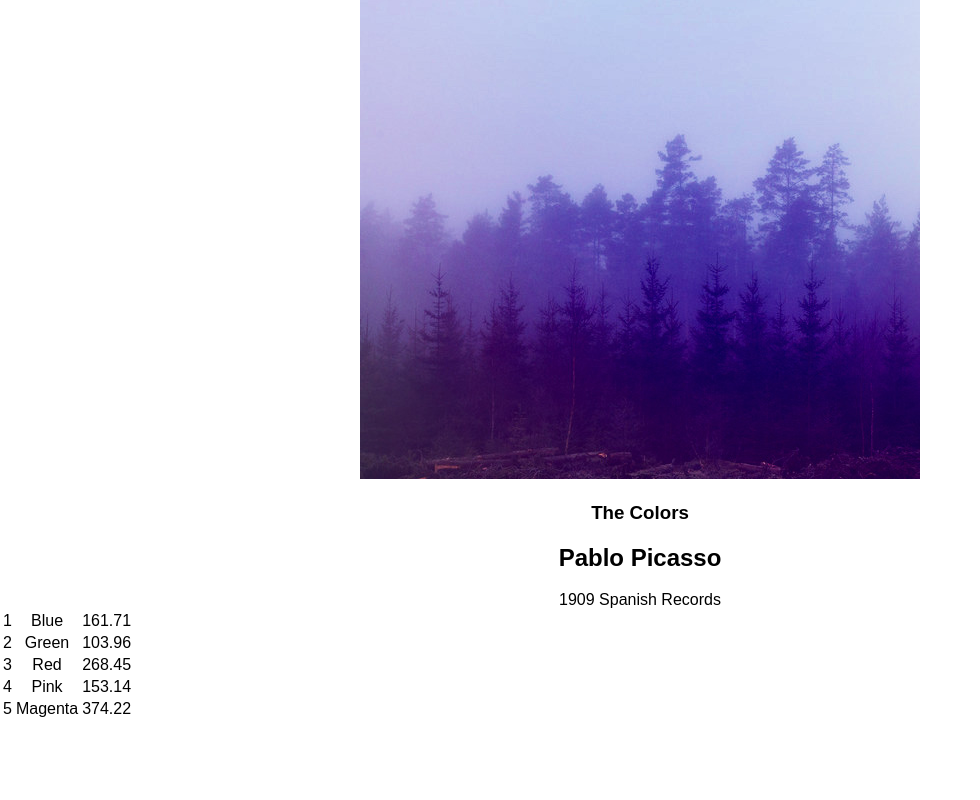
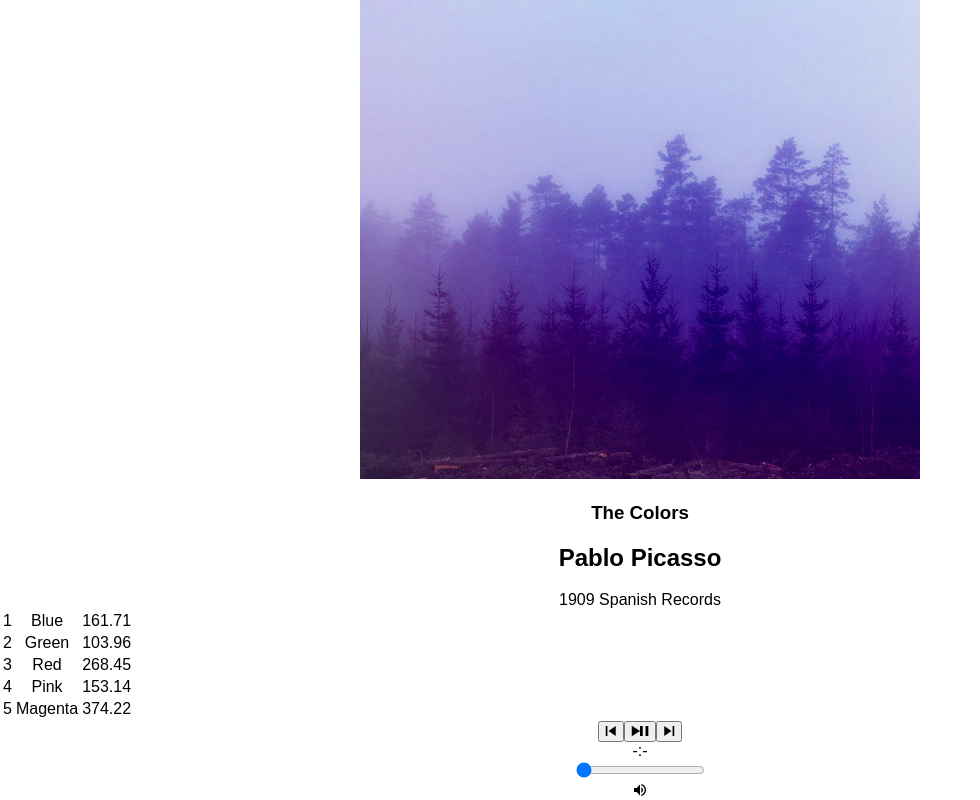
Before and after one commit to clc80/bloc-jams-react, a React (Create React App) app: page /album/the-colors in a window 1280 px wide. Shown: the part 179-979 px from the top of the page, without its empty margins (0-980 px from the left). Before the commit the page ends 900 px from the top, so only its background shows below. Built offline with nearby package versions, Linux system fonts and the light colour scheme.

Commit message:
Added controls component

```diff
--- a/src/components/Album.js
+++ b/src/components/Album.js
@@ -1,5 +1,6 @@
 import React, { Component } from 'react';
 import albumData from '../data/albums';
+import PlayerBar from './PlayerBar';
 
 class Album extends Component {
   constructor(props) {
@@ -104,6 +105,7 @@ this.audioElement.src = album.songs[0].audioSrc;
           }
           </tbody>
         </table>
+        <PlayerBar />
       </section>
     );
   }
--- /dev/null
+++ b/src/components/PlayerBar.js
@@ -0,0 +1,29 @@
+import React, { Component } from 'react';
+
+class PlayerBar extends Component {
+  render() {
+    return(
+      <section className="player-bar">
+        <section id="buttons">
+          <button id="previous">
+            <span className="ion-md-skip-backward"></span>
+          </button>
+          <button id="play-pause">
+            <span className="ion-md-play"></span>
+            <span className="ion-md-pause"></span>
+          </button>
+          <button id="next">
+            <span className="ion-md-skip-forward"></span>
+          </button>
+        </section>
+        <section id="time-control">
+          <div className="current-time">-:-</div>
+          <input type="range" className="seek-bar" value="0" />
+          <div className="icon ion-md-volume-high"></div>
+        </section>
+      </section>
+    )
+  }
+}
+
+export default PlayerBar;
```
